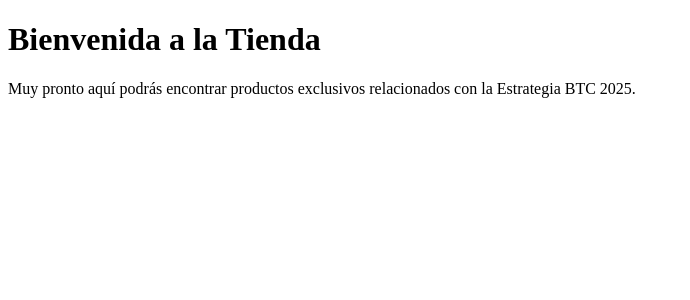
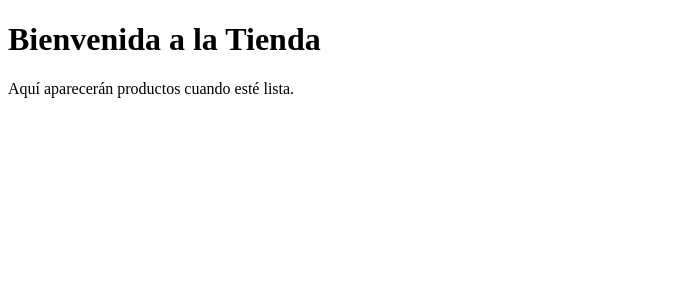
Before and after one commit to Isabel71btc/estrategia-btc-2025, a Next.js app: page /app/tienda in a window 1280 px wide. Shown: the top 300 px of the page, without its empty margins (0-690 px from the left). Built offline with nearby package versions, Linux system fonts and the light colour scheme.

Commit message:
Update page.jsx

```diff
--- a/app/app/tienda/page.jsx
+++ b/app/app/tienda/page.jsx
@@ -2,7 +2,7 @@ export default function Page() {
   return (
     <div>
       <h1>Bienvenida a la Tienda</h1>
-      <p>Muy pronto aquí podrás encontrar productos exclusivos relacionados con la Estrategia BTC 2025.</p>
+      <p>Aquí aparecerán productos cuando esté lista.</p>
     </div>
   );
 }
```
